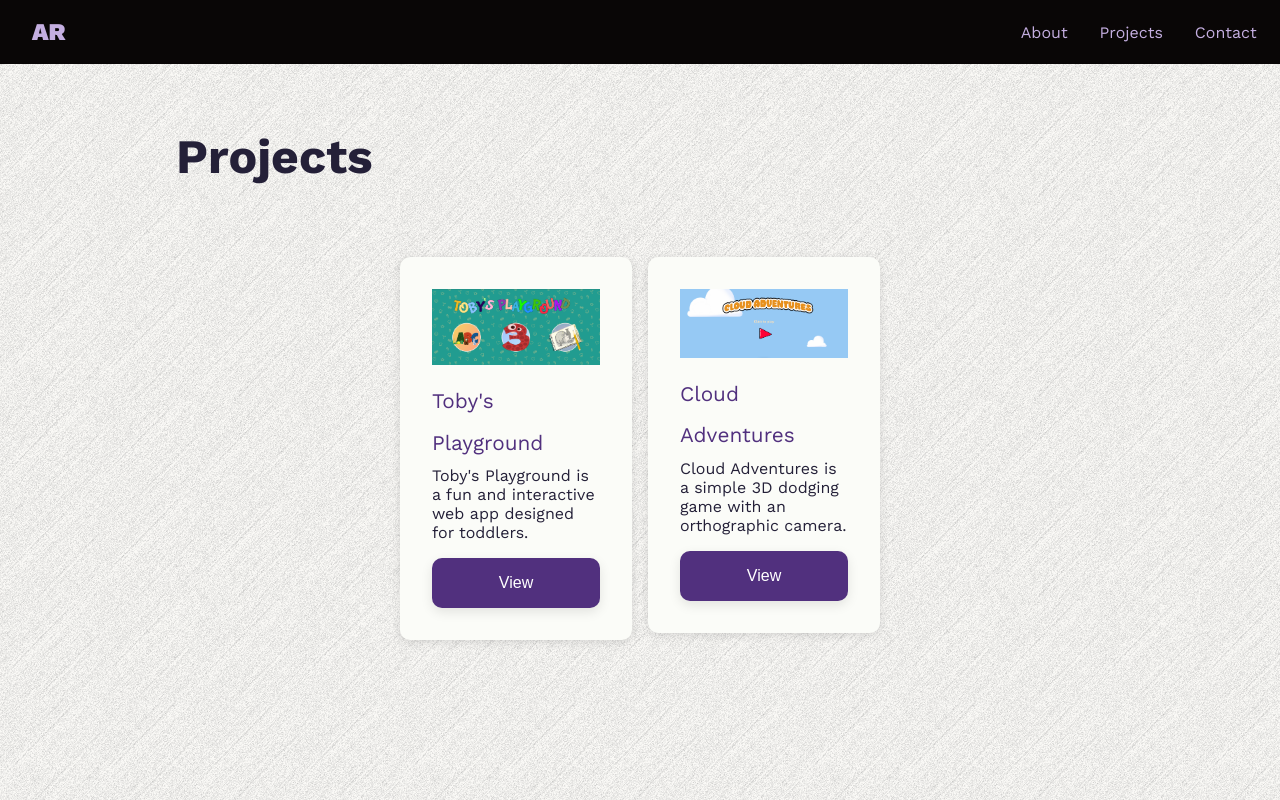
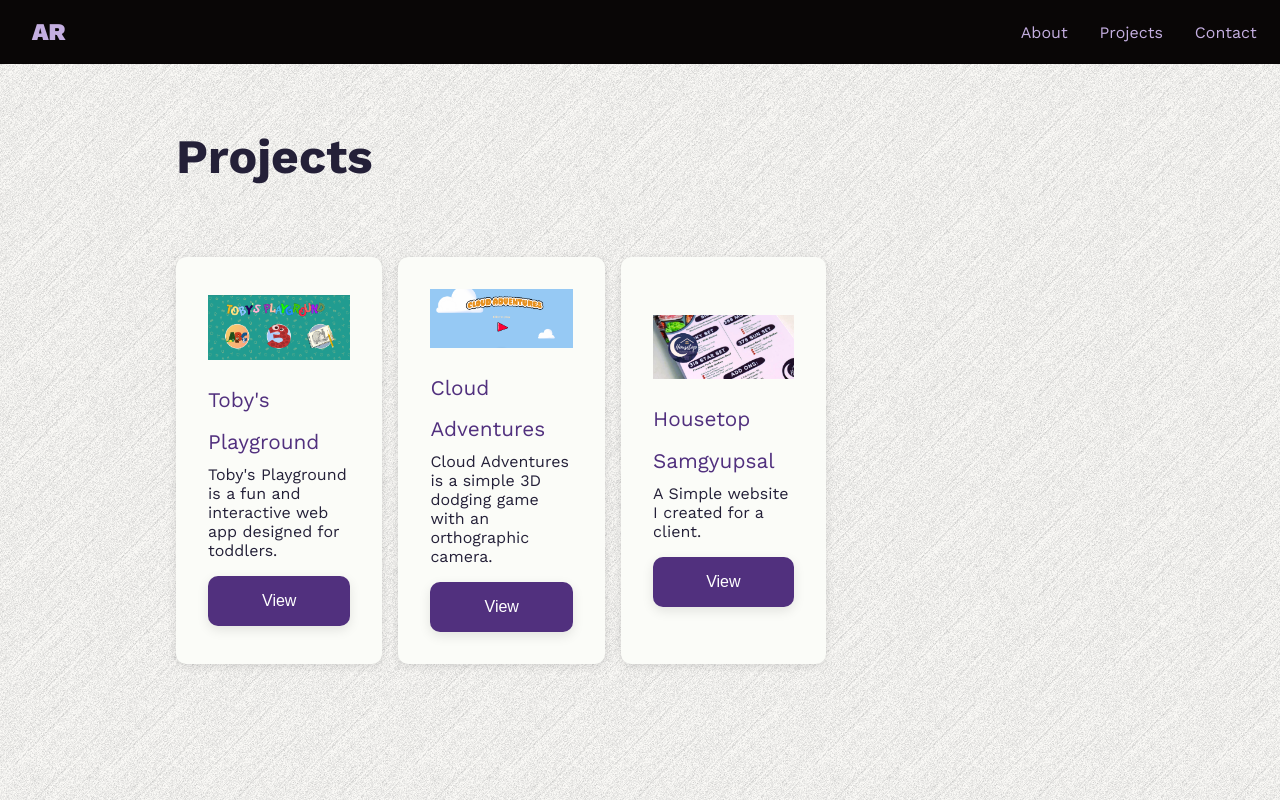
Before and after one commit to gabrielAdrianRamos/Portfolio, a React (Vite) app: page /projects in a window 1280 px wide. Built offline with nearby package versions, Linux system fonts and the light colour scheme; no server answers.

Commit message:
Added Card

```diff
--- a/package.json
+++ b/package.json
@@ -17,6 +17,7 @@
     "react-dom": "^18.3.1",
     "react-icons": "^5.3.0",
     "react-router-dom": "^6.26.1",
+    "swiper": "^11.2.4",
     "three": "^0.168.0"
   },
   "devDependencies": {
--- a/src/components/card/card.module.scss
+++ b/src/components/card/card.module.scss
@@ -1,8 +1,6 @@
 .cardContainer {
   background-color: #fbfcf8;
   border-radius: 10px;
-  height: 120%;
-  width: 25%;
   padding: 2rem;
   margin-top: 1.5rem;
   align-content: center;
@@ -11,8 +9,6 @@
 
 @media screen and (max-width: 768px) {
   .cardContainer {
-    height: 90%;
-    width: 100%;
     padding: 2rem;
     margin-top: 1.5rem;
   }
--- a/src/components/section/Project/Projects.css
+++ b/src/components/section/Project/Projects.css
@@ -23,17 +23,21 @@
 
 .project-card {
   margin-top: 3rem;
+}
+
+.card-content {
+  width: 70%;
   display: flex;
   justify-content: center;
   align-content: center;
   gap: 1rem;
 }
 
-.card-image-container {
+/* .card-image-container {
   display: flex;
   justify-content: center;
   align-content: center;
-}
+} */
 
 .card-image {
   width: 100%;
@@ -82,6 +86,10 @@
     padding: 2rem;
   }
 
+  .card-content {
+    width: 100%;
+  }
+
   .project-name {
     font-size: 1.7rem;
     color: #242038;
--- a/src/components/section/Project/Projects.jsx
+++ b/src/components/section/Project/Projects.jsx
@@ -7,6 +7,7 @@ export const Projects = () => {
       <div className="project-container">
         <h1 className="project-name">Projects</h1>
         <div className="project-card">
+          <div className="card-content">
             <Card>
               <div className="card-image-container">
                 <img
@@ -18,8 +19,8 @@ export const Projects = () => {
               <div className="card-text-container">
                 <p className="card-title">Toby's Playground</p>
                 <p className="description">
-                Toby's Playground is a fun and interactive web app designed for
-                toddlers.
+                  Toby's Playground is a fun and interactive web app designed
+                  for toddlers.
                 </p>
                 <a href="https://playground-toby.vercel.app/">
                   <button className="card-button">View</button>
@@ -45,6 +46,25 @@ export const Projects = () => {
                 </a>
               </div>
             </Card>
+            <Card>
+              <div className="card-image-container">
+                <img
+                  src="\assets\housetop.png"
+                  alt="title"
+                  className="card-image"
+                />
+              </div>
+              <div className="card-text-container">
+                <p className="card-title">Housetop Samgyupsal</p>
+                <p className="description">
+                  A Simple website I created for a client.
+                </p>
+                <a href="https://housetop-samgyupsal.vercel.app/">
+                  <button className="card-button">View</button>
+                </a>
+              </div>
+            </Card>
+          </div>
         </div>
       </div>
     </div>
```
Also changed, not shown: public/assets/housetop.png (added), 1 other file (tests, documents, lock files or other folders). Lines whose indentation alone changed are shown as unchanged.
